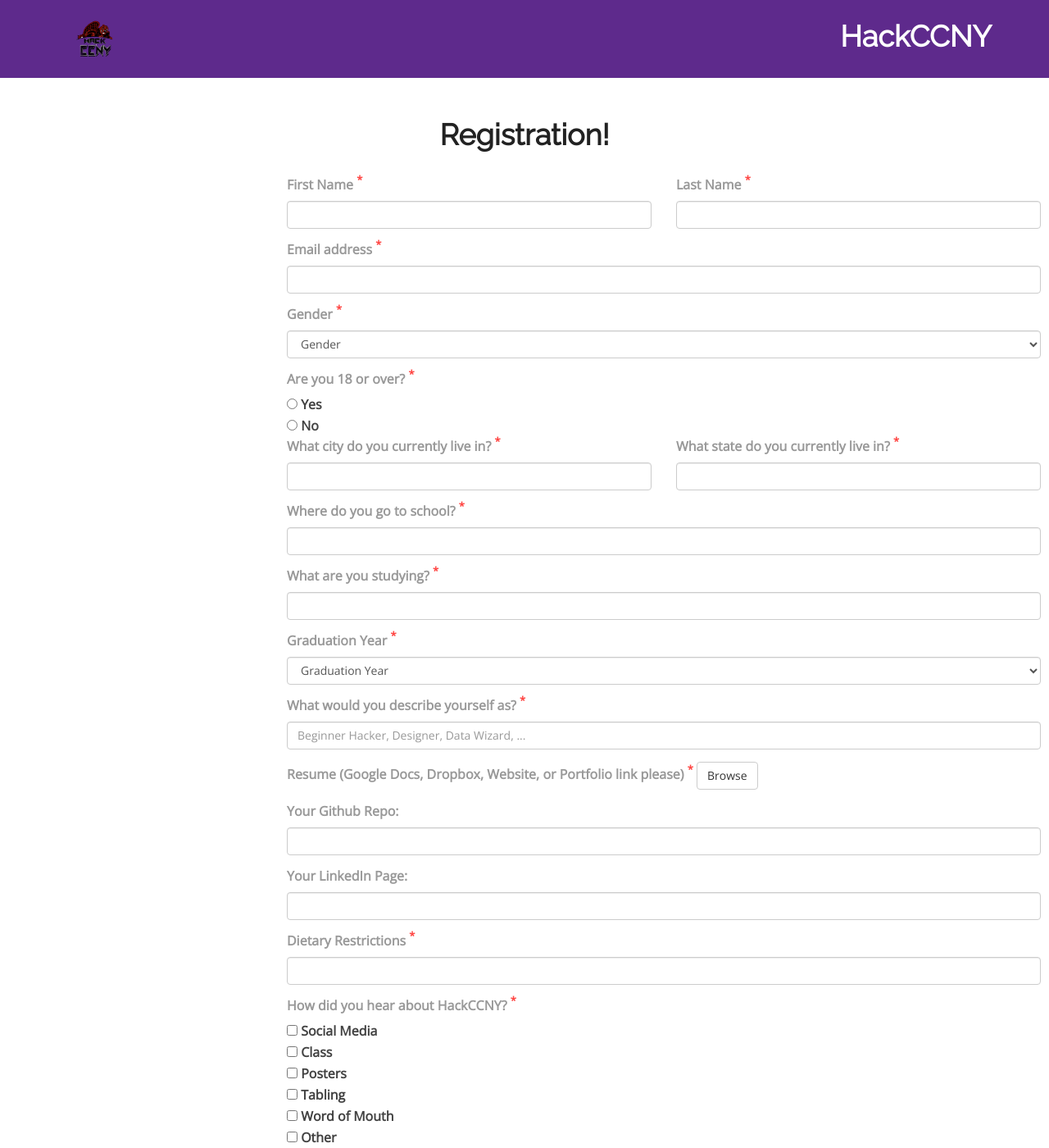
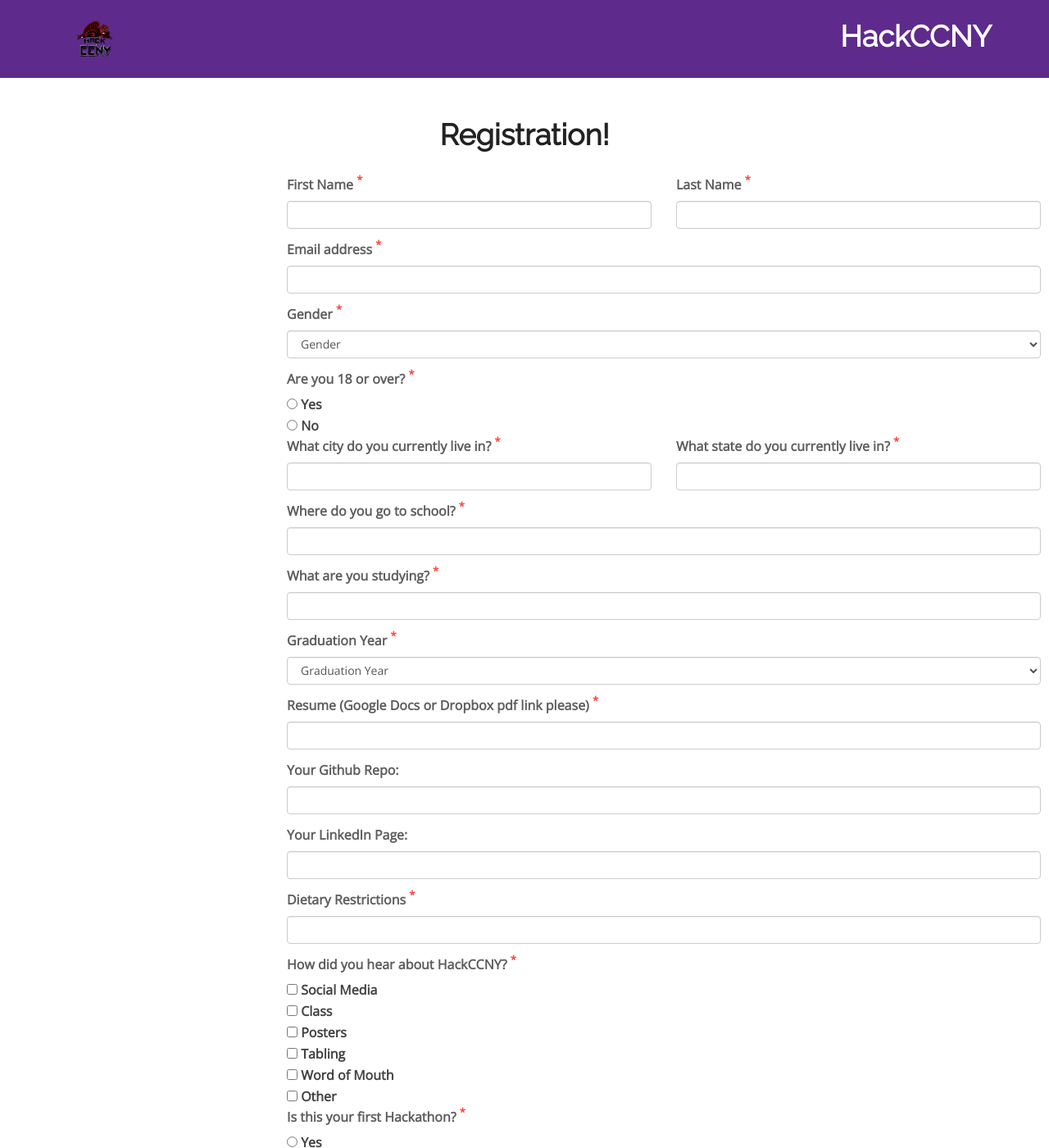
Before and after one commit to MLH/mlh-hackathon-boilerplate, a Jekyll site: the page register.html, which Jekyll copies as it is, in a window 1280 px wide and 1400 px high. Shown: the whole window at 82% size. Built offline with Jekyll 4.4.1, drawn with Linux system fonts in a browser that asks for light colours; some web fonts are replaced.

Commit message:
Almost done

```diff
--- a/css/style.css
+++ b/css/style.css
@@ -98,6 +98,11 @@
 	.navbar-collapse {
 		background: rgba(74, 36, 90, 0.9);
 	}
+}
+
+.black{
+    color: rgba(66, 66, 66, 0.85);
+
 }
 
 .top-nav-collapse {
--- a/register.html
+++ b/register.html
@@ -45,10 +45,10 @@
             var button = $("#register");
 
             agree_button.change(function () {
-                    if(this.checked) {
+                    if (this.checked) {
                         button.removeClass("disabled");
                     }
-                    else{
+                    else {
                         button.addClass('disabled');
                     }
                 }
@@ -185,18 +185,10 @@
                 </select>
             </div>
             <div class="form-group col-md-10">
-                <label for="selfDescription" class="black" style="padding-bottom: 5px">What would you describe yourself
-                    as? <sup style="color:#ff4441; font-size: 13px;">*</sup></label>
-                <input type="text" class="form-control" name="selfDescription" id="selfDescription"
-                       aria-describedby="selfDescriptionHelp"
-                       placeholder="Beginner Hacker, Designer, Data Wizard, ..." required>
-            </div>
-            <div class="form-group col-md-10">
-                <label for="resume" class="black" style="padding-bottom: 5px">Resume (Google Docs, Dropbox, Website, or
-                    Portfolio link please) <sup style="color:#ff4441; font-size: 13px;">*</sup></a></label>
-                <label class="btn btn-default resume">
-                    Browse <input type="file" class="resume" id="resume" name="resume" hidden required>
-                </label>
+                <label for="resume" class="black" style="padding-bottom: 5px">Resume (Google Docs or Dropbox pdf link
+                    please) <sup style="color:#ff4441; font-size: 13px;">*</sup></a></label>
+                <input type="text" class="form-control" name="resumeLocation" id="resume" aria-describedby="resumeHelp"
+                       placeholder="" required>
             </div>
             <div class="form-group col-md-10">
                 <label for="diet" class="black" style="padding-bottom: 5px">Your Github Repo: </label>
```
Also changed, not shown: other parts of register.html (+3 -1 lines), index.html (+24 -2 lines), img/CPDI_Logo.PNG (added), img/women_in_robotics.PNG (added).
